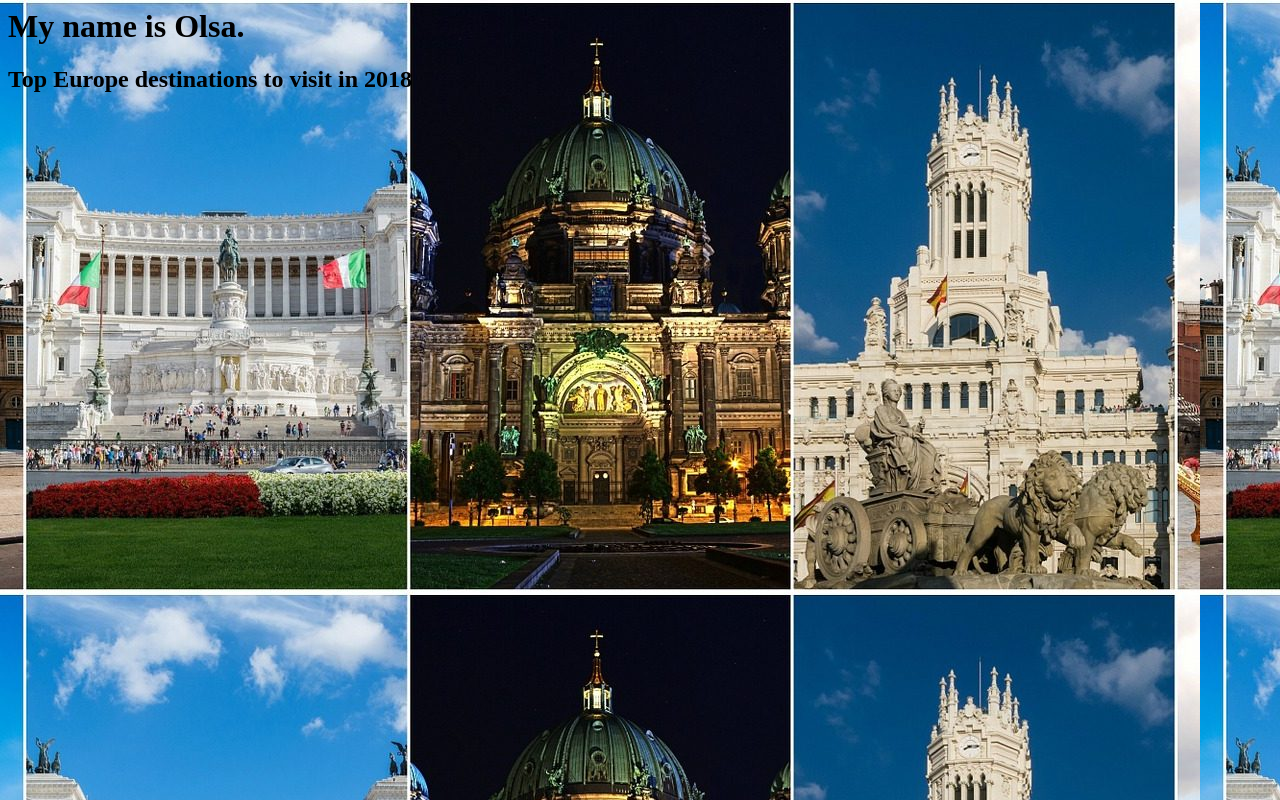
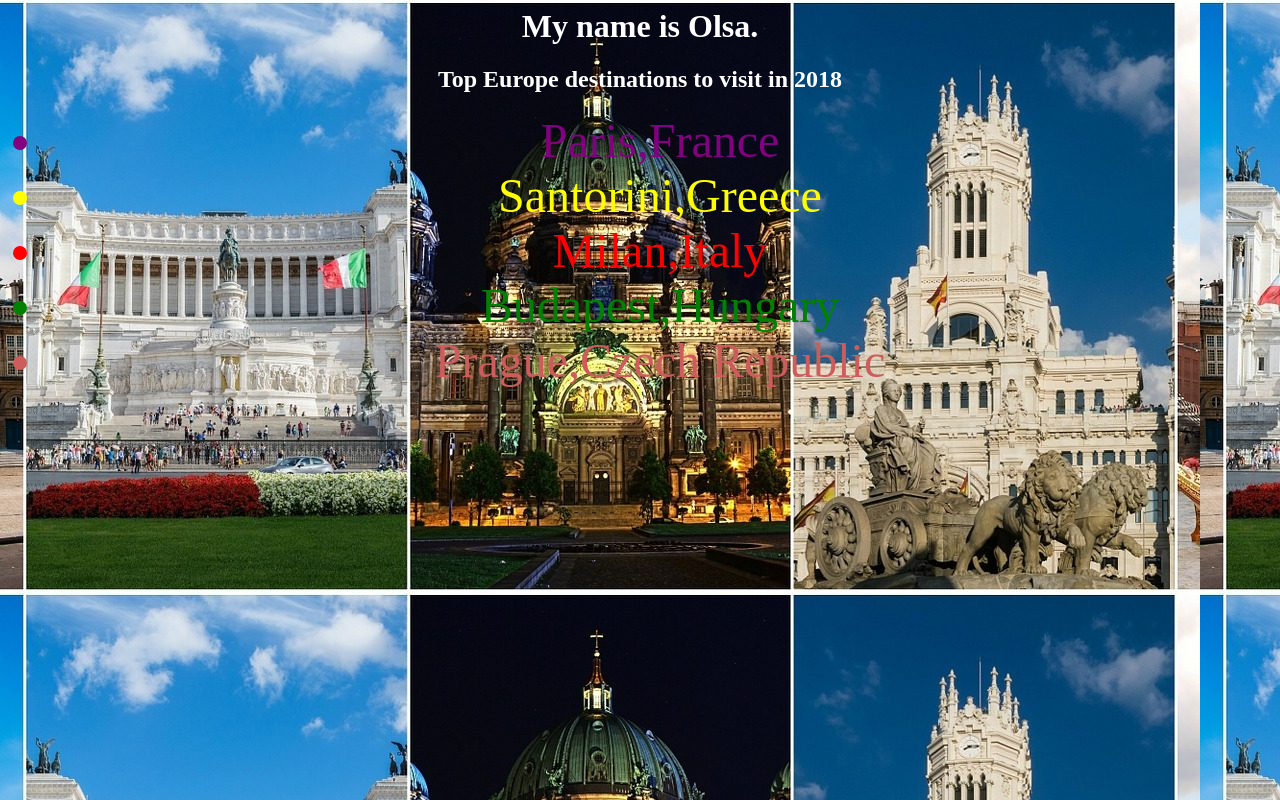
Before and after one commit to olsapiro/HW1, a plain HTML site: page index.html in a window 1280 px wide. Drawn offline with Linux system fonts and the light colour scheme.

Commit message:
Format changes

```diff
--- a/index.html
+++ b/index.html
@@ -2,8 +2,19 @@
 	<head>
 		<title>Using Git for my first webpage </title>
 	</head>
+	<center>
 	<body style="background-image:url('bgpicture.jpg')">
-		<h1> My name is Olsa. </h1>
-		<h2> Top Europe destinations to visit in 2018  </h2>
+
+		<h1 style="color:white;"> My name is Olsa. </h1>
+		<h2 style="color:white;"> Top Europe destinations to visit in 2018  </h2>
+		<ul type="I">
+		<li style ="color:purple;font-size:300%"> Paris,France</li>
+		<li style ="color:yellow;font-size:300%"> Santorini,Greece </li>
+		<li style ="color:red;font-size:300%"> Milan,Italy</li>
+		<li style ="color:green;font-size:300%">Budapest,Hungary </li>
+		<li style ="color:IndianRed;font-size:300%">Prague,Czech Republic </li>
+		</ul>
 	</body>
+
+	</center>
 </html>
```
